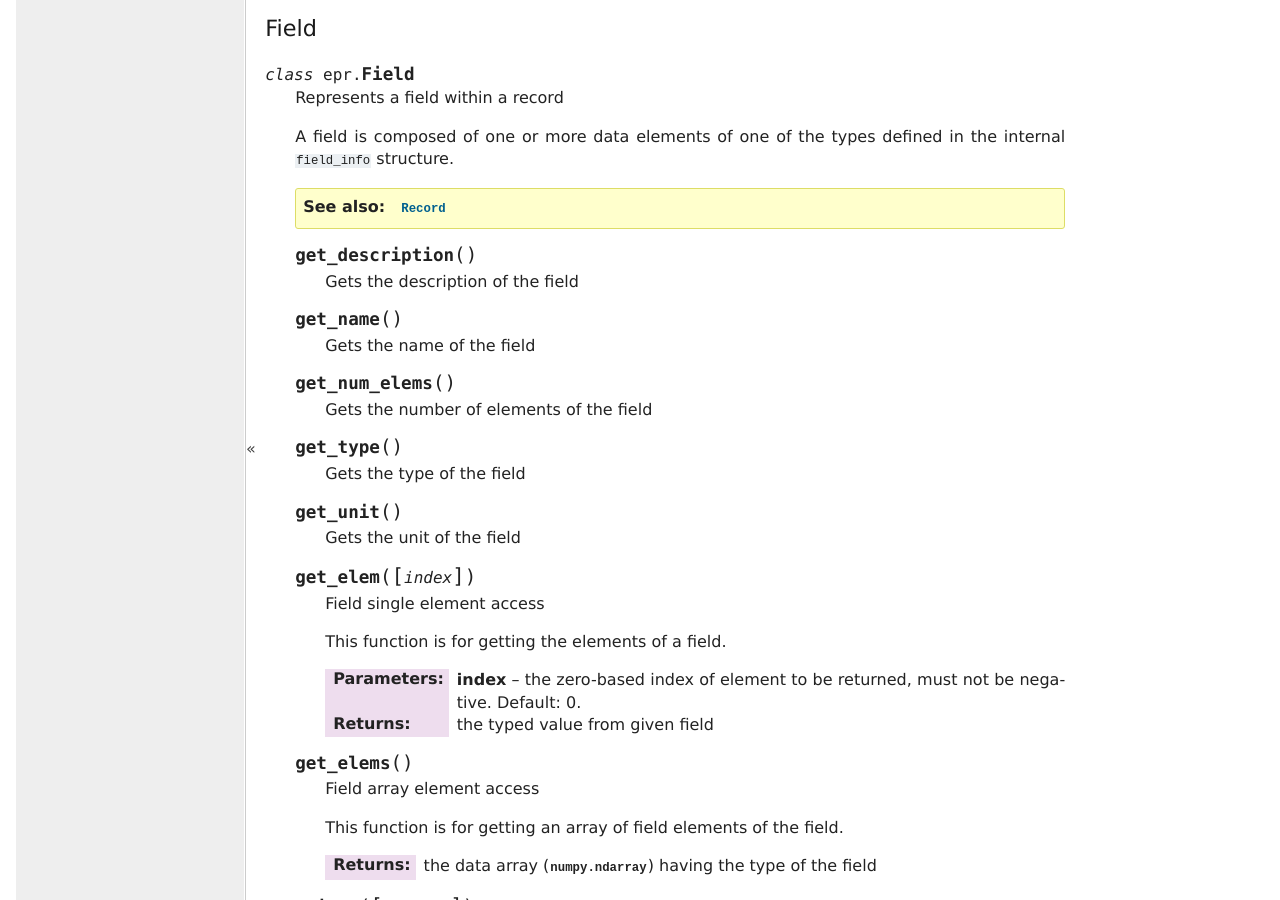
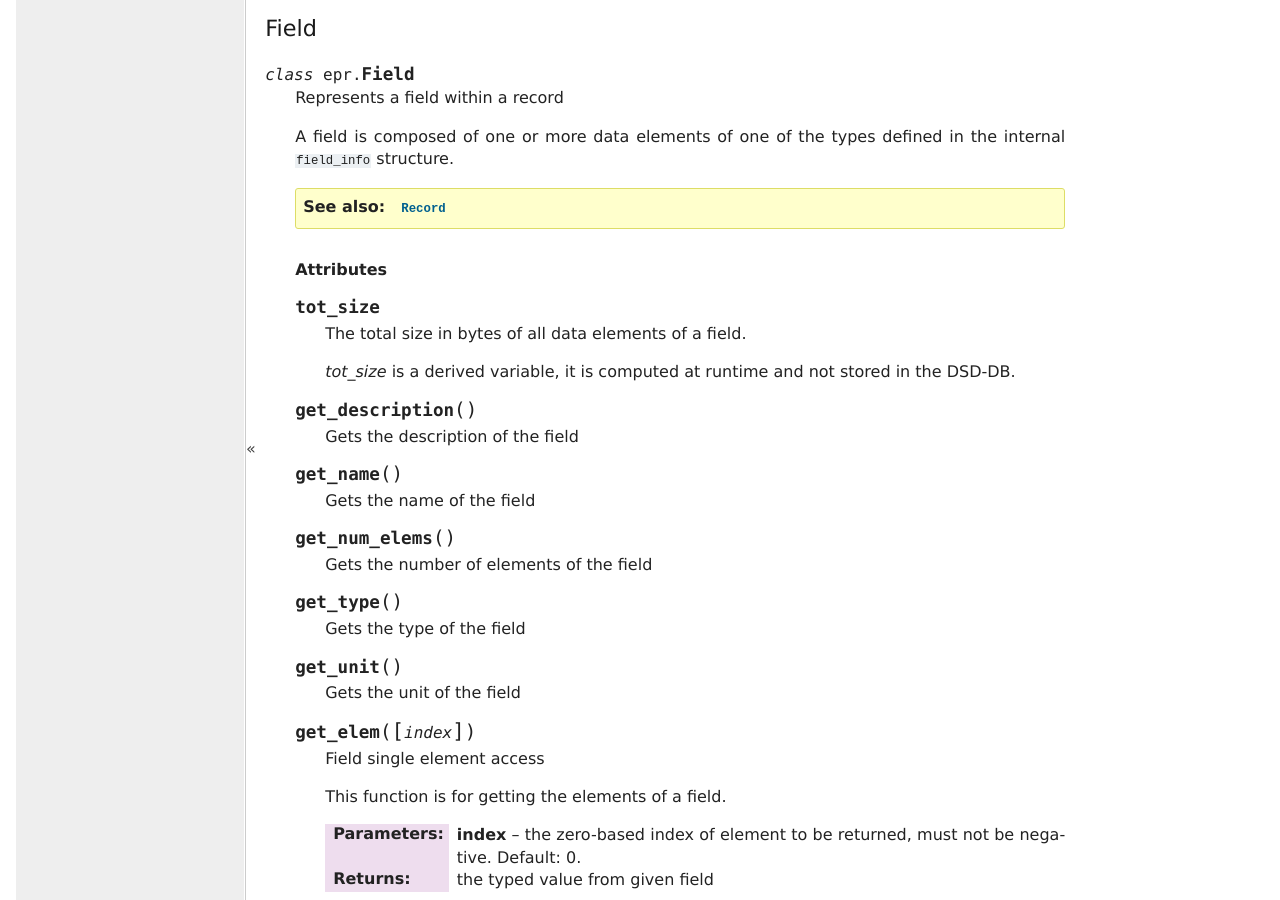
Before and after one commit to avalentino/pyepr, a Sphinx documentation site: the page built from doc/reference.txt, in a window 1280 px wide and 900 px high, scrolled down 7096 px. Built offline with Sphinx 7.4.7, drawn with Linux system fonts in a browser that asks for light colours; formulas are drawn with MathJax 3.

Commit message:
New Field.tot_size property

```diff
--- a/doc/reference.txt
+++ b/doc/reference.txt
@@ -501,6 +501,16 @@ Field
    types defined in the internal ``field_info`` structure.
 
    .. seealso:: :class:`Record`
+
+
+   .. rubric:: Attributes
+
+   .. attribute::  tot_size
+
+        The total size in bytes of all data elements of a field.
+
+        *tot_size* is a derived variable, it is computed at runtime and
+        not stored in the DSD-DB.
 
 
    .. method:: get_description
```
Also changed, not shown: 2 other files.
